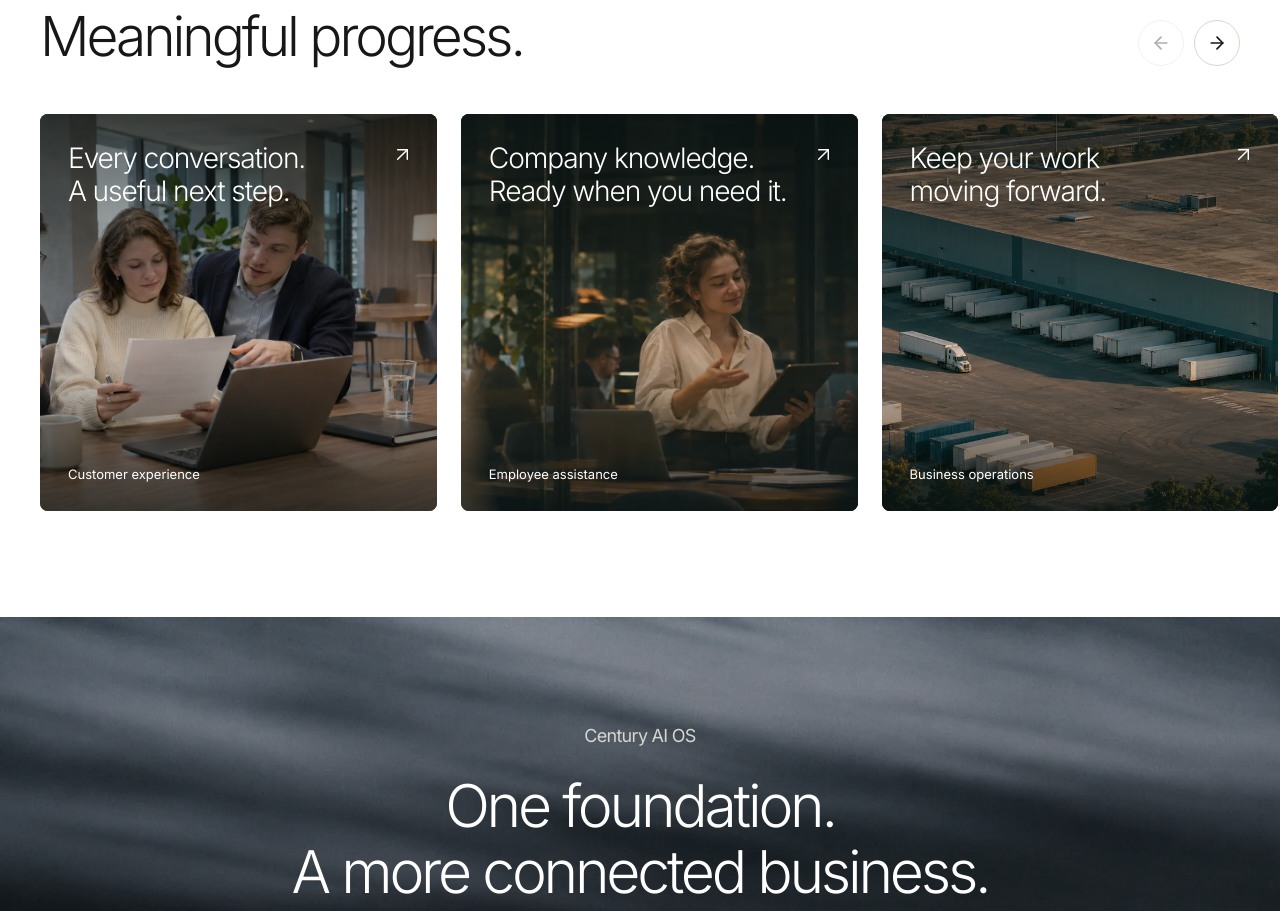
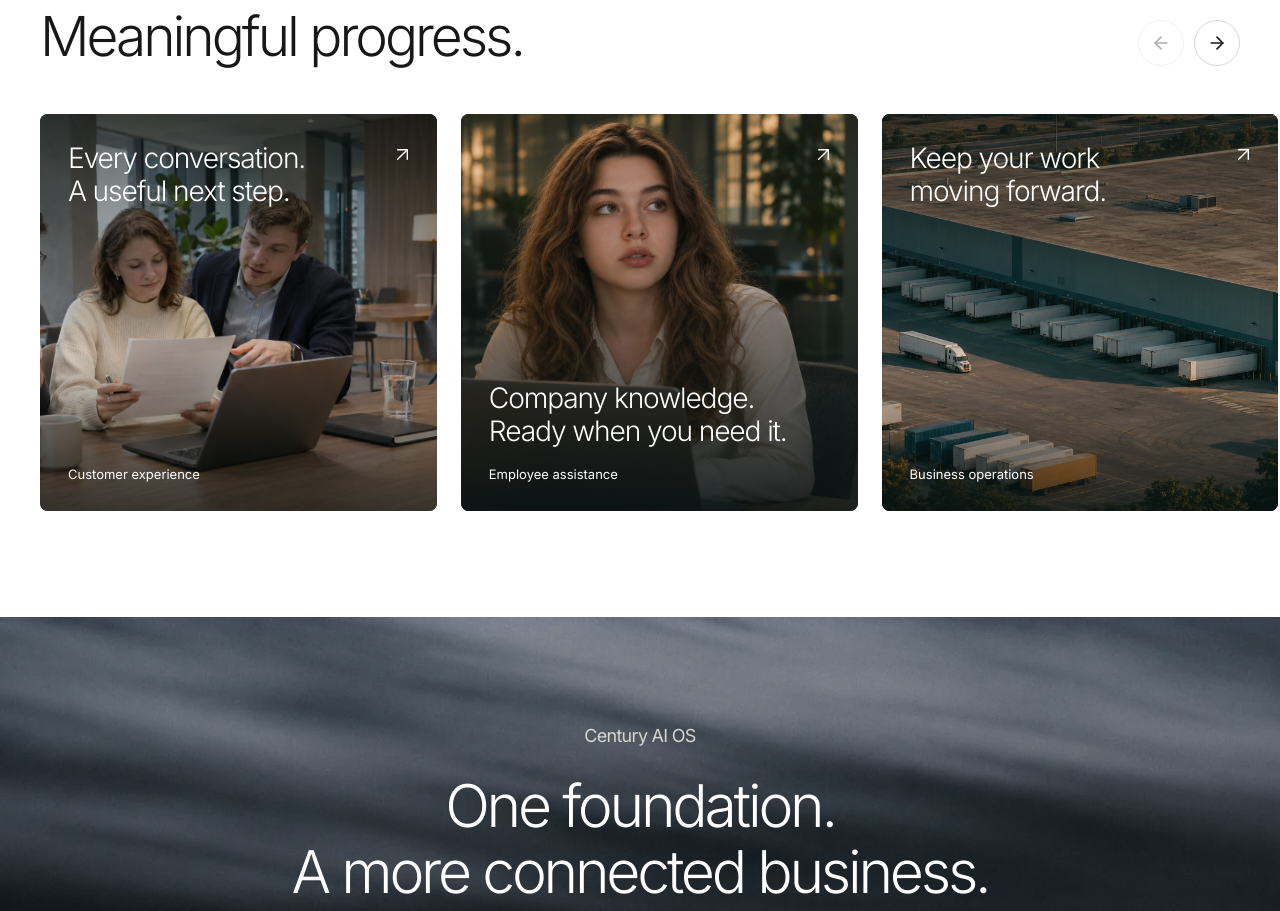
Before and after one commit to STACKLEVEL-AI/century-ai-next, a Next.js app: page / in a window 1280 px wide. Shown: the part 1167-2078 px from the top of the page. Built offline with nearby package versions, Linux system fonts and the light colour scheme.

Commit message:
fix: refine employee-assistance photo from final references

```diff
--- a/src/components/Scenarios.module.css
+++ b/src/components/Scenarios.module.css
@@ -17,6 +17,8 @@
 .card h3 { padding: 28px 54px 24px 28px; font-size: clamp(25px, 2.2vw, 32px); font-weight: 300; line-height: 1.16; letter-spacing: -.04em; }
 .arrow { position: absolute; right: 23px; top: 29px; }
 .label { position: absolute; left: 28px; right: 24px; bottom: 27px; font-size: 13px; }
+.portrait::after { background: linear-gradient(180deg, #07111210, #07111220 35%, #071112d9); }
+.portrait h3 { position: absolute; inset-inline: 0; bottom: 64px; padding: 0 28px; }
 
 @media (max-width: 1100px) {
   .track { padding-inline: 28px; scroll-padding-inline: 28px; }
@@ -34,6 +36,7 @@
   .card h3 { font-size: clamp(23px, 6.5vw, 28px); padding: 25px 45px 20px 24px; }
   .arrow { top: 26px; right: 19px; width: 20px; }
   .label { left: 24px; bottom: 23px; font-size: 12px; }
+  .portrait h3 { padding: 0 24px; font-size: clamp(18px, 5.8vw, 24px); }
 }
 @media (prefers-reduced-motion: reduce) {
   .card img, .controls button { transition: none; }
--- a/src/components/Scenarios.tsx
+++ b/src/components/Scenarios.tsx
@@ -6,7 +6,7 @@ import styles from "./Scenarios.module.css";
 
 const scenarios = [
   { name: "Customer experience", src: "/media/century/photos/banking-advice.webp", width: 1600, height: 900, position: "84% center", title: "Every conversation.\nA useful next step.", href: "/agents/" },
-  { name: "Employee assistance", src: "/media/employee-assistance-woman.webp", width: 1600, height: 900, position: "50% center", title: "Company knowledge.\nReady when you need it.", href: "/agents/" },
+  { name: "Employee assistance", src: "/media/employee-assistance-woman.webp?v=51966346", width: 1600, height: 900, position: "50% center", portrait: true, title: "Company knowledge.\nReady when you need it.", href: "/agents/" },
   { name: "Business operations", src: "/media/workflows.webp", width: 1200, height: 675, position: "55% center", title: "Keep your work\nmoving forward.", href: "/systems/" },
   { name: "A connected platform", src: "/media/knowledge.webp", width: 1200, height: 675, position: "54% center", title: "One foundation.\nMore possibilities.", href: "/ai-os/" },
   { name: "Hands-on deployment", src: "/media/century/photos/team-workshop.webp", width: 1600, height: 900, position: "50% center", title: "From AI ambition\nto everyday progress.", href: "/deployment/" },
@@ -59,8 +59,8 @@ export default function Scenarios() {
       </div>
     </div>
     <ul className={styles.track} id="scenario-track" ref={track} aria-label="AI use cases">
-      {scenarios.map(({ name, src, width, height, position, title, href }) => <li className={styles.item} key={name}>
-        <a className={styles.card} href={href}>
+      {scenarios.map(({ name, src, width, height, position, portrait, title, href }) => <li className={styles.item} key={name}>
+        <a className={portrait ? `${styles.card} ${styles.portrait}` : styles.card} href={href}>
           <img src={src} style={{ objectPosition: position }} alt="" width={width} height={height} loading="lazy" decoding="async" />
           <h3>{title.split("\n").map((line, index) => <span key={line}>{index > 0 && <br />}{line}</span>)}</h3>
           <ArrowUpRight className={styles.arrow} size={23} strokeWidth={1.5} aria-hidden="true" />
```
Also changed, not shown: public/media/employee-assistance-woman.webp, 2 other files (tests, documents, lock files or other folders).
